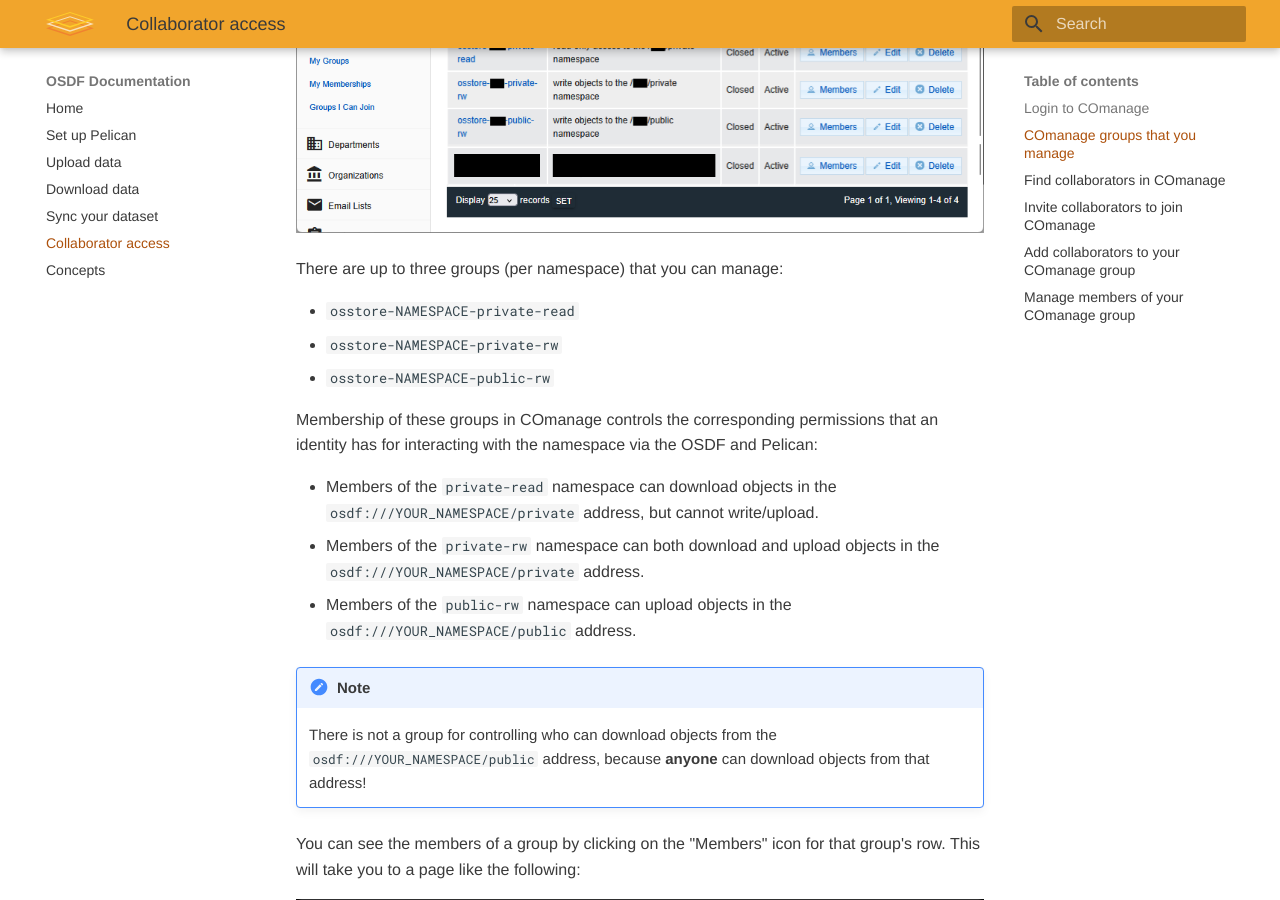
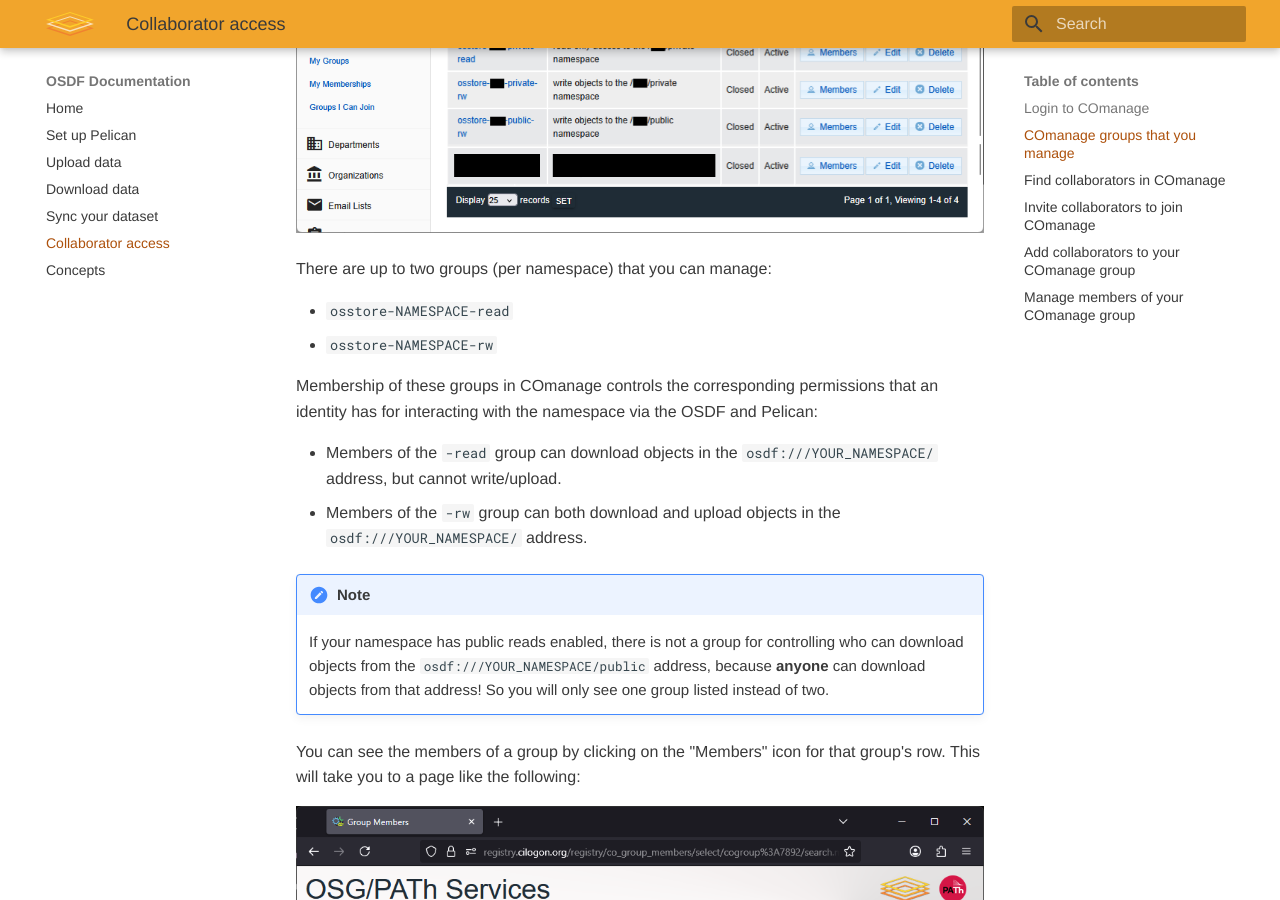
Before and after one commit to osg-htc/osdf-docs, an MkDocs documentation site: the page built from docs/collaborators.md, in a window 1280 px wide and 900 px high, scrolled down 2900 px. Built offline with MkDocs 1.6.1 and Material for MkDocs 9.7.7, drawn with Linux system fonts in a browser that asks for light colours; some of the changed text lies outside the part shown.

Commit message:
tweaking group information

```diff
--- a/docs/collaborators.md
+++ b/docs/collaborators.md
@@ -62,21 +62,19 @@
 
 ![COmanage: list of groups you manage](assets/comanage-group-list.png)
 
-There are up to three groups (per namespace) that you can manage:
+There are up to two groups (per namespace) that you can manage:
 
-* `osstore-NAMESPACE-private-read`
-* `osstore-NAMESPACE-private-rw`
-* `osstore-NAMESPACE-public-rw`
+* `osstore-NAMESPACE-read`
+* `osstore-NAMESPACE-rw`
 
 Membership of these groups in COmanage controls the corresponding permissions that an identity has for interacting with the namespace via the OSDF and Pelican:
 
-* Members of the `private-read` namespace can download objects in the `osdf:///YOUR_NAMESPACE/private` address, but cannot write/upload.
-* Members of the `private-rw` namespace can both download and upload objects in the `osdf:///YOUR_NAMESPACE/private` address.
-* Members of the `public-rw` namespace can upload objects in the `osdf:///YOUR_NAMESPACE/public` address.
+* Members of the `-read` group can download objects in the `osdf:///YOUR_NAMESPACE/` address, but cannot write/upload.
+* Members of the `-rw` group can both download and upload objects in the `osdf:///YOUR_NAMESPACE/` address.
 
 !!! note
 
-    There is not a group for controlling who can download objects from the `osdf:///YOUR_NAMESPACE/public` address, because **anyone** can download objects from that address!
+    If your namespace has public reads enabled, there is not a group for controlling who can download objects from the `osdf:///YOUR_NAMESPACE/public` address, because **anyone** can download objects from that address! So you will only see one group listed instead of two.
 
 You can see the members of a group by clicking on the "Members" icon for that group's row.
 This will take you to a page like the following:
```
Also changed, not shown: other parts of docs/collaborators.md (+1 -1 lines).
